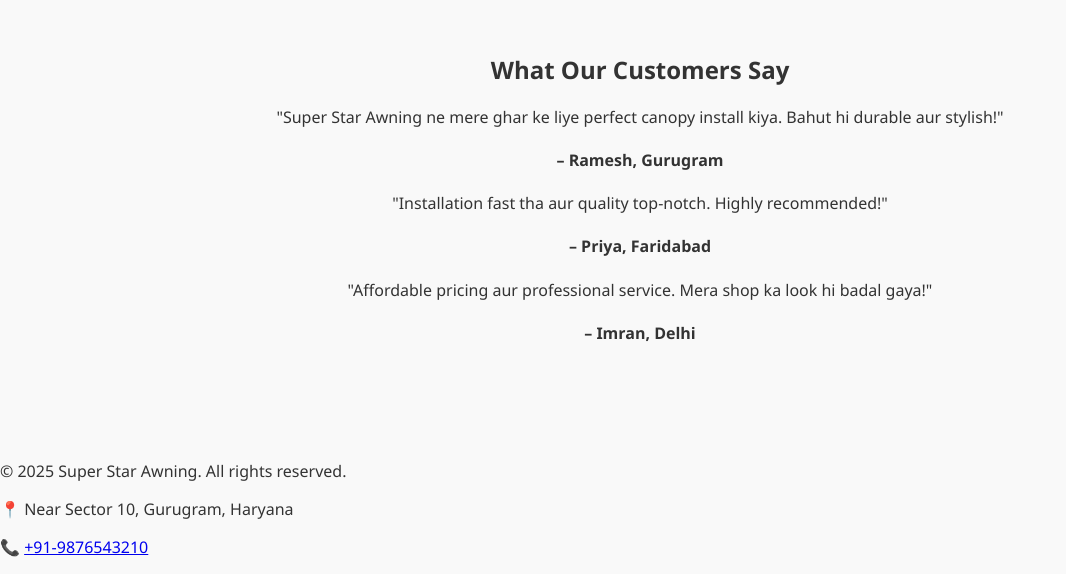
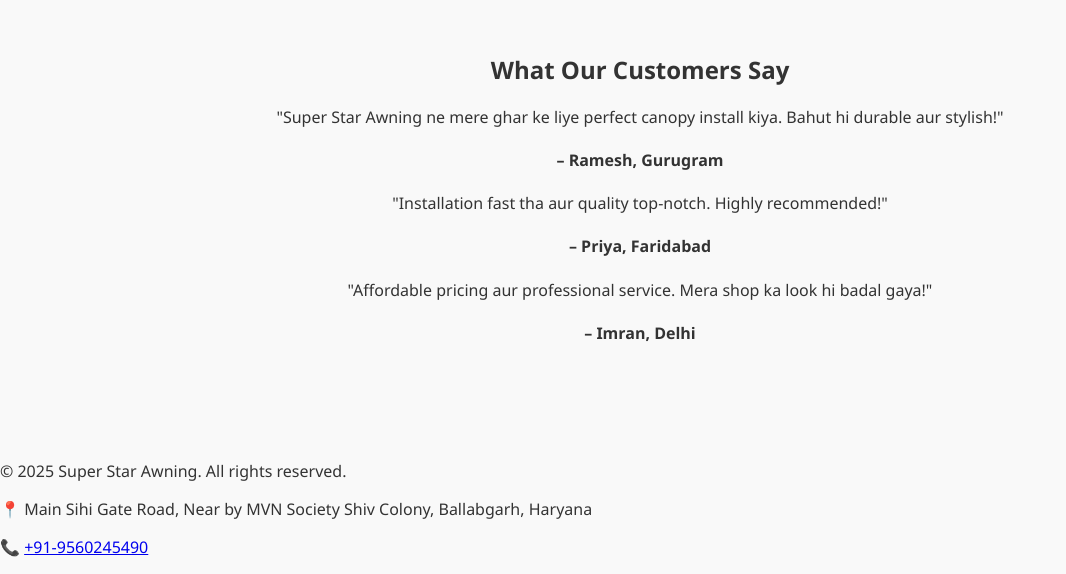
Before and after one commit to SuperStarAwning/super-star-awning, a plain HTML site: page index.html in a window 1280 px wide. Shown: the part 2094-2668 px from the top of the page, without its empty margins (0-1066 px from the left). Drawn offline with Linux system fonts and the light colour scheme.

Commit message:
index.html

```diff
--- a/index.html
+++ b/index.html
@@ -63,7 +63,7 @@
 
     <section>
       <h2>Chat with Us on WhatsApp</h2>
-      <a href="https://wa.me/919876543210" target="_blank" class="whatsapp-button">
+      <a href="https://wa.me/919560245490" target="_blank" class="whatsapp-button">
         📲 Message Us on WhatsApp
       </a>
     </section>
@@ -104,8 +104,8 @@
 
   <footer>
     <p>&copy; 2025 Super Star Awning. All rights reserved.</p>
-    <p>📍 Near Sector 10, Gurugram, Haryana</p>
-    <p>📞 <a href="tel:+919876543210">+91-9876543210</a></p>
+    <p>📍 Main Sihi Gate Road, Near by MVN Society Shiv Colony, Ballabgarh, Haryana</p>
+    <p>📞 <a href="tel:+917289862454">+91-9560245490</a></p>
   </footer>
 
   <script src="script.js"></script>
```
